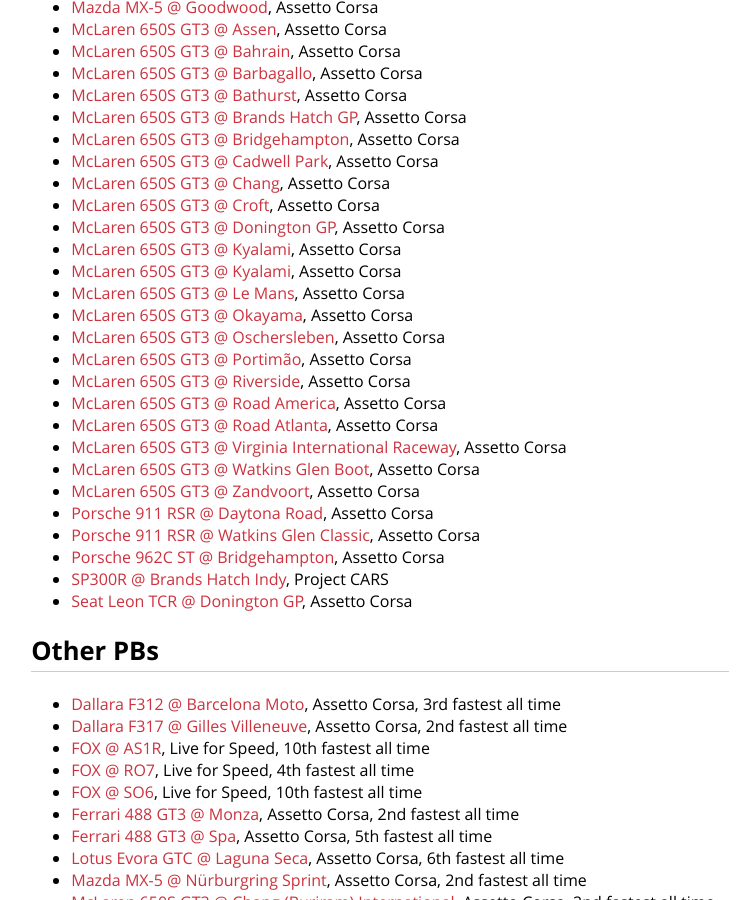
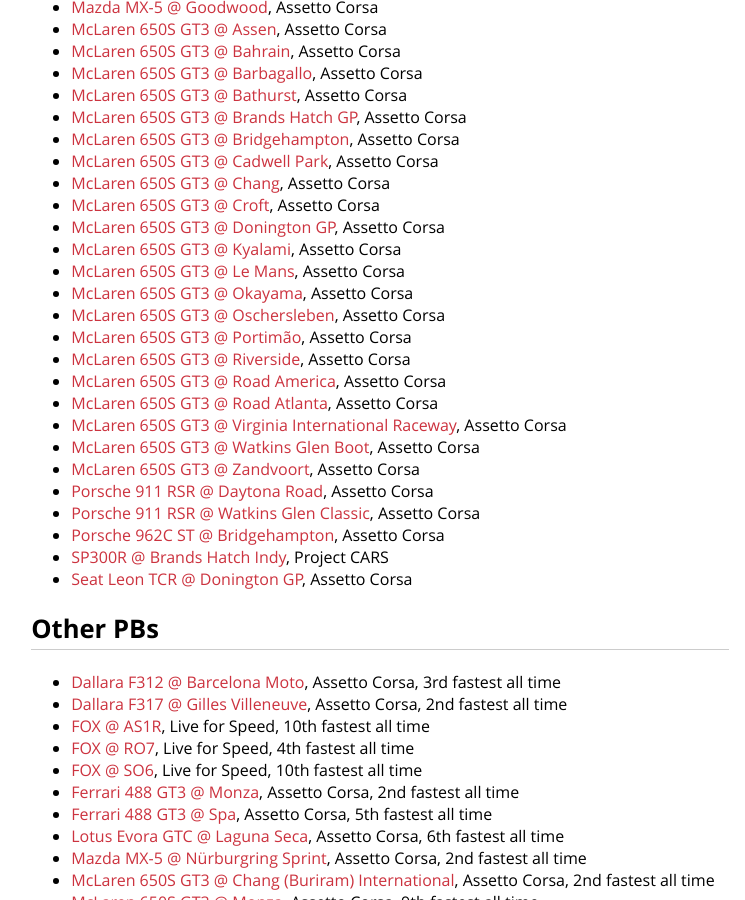
Before and after one commit to cdown/chrisdown.name, a Jekyll site: the page built from racing.md, in a window 1280 px wide and 900 px high, scrolled down 1000 px. Shown: the whole window, without its empty margins (260-1005 px from the left). Built offline with Jekyll 4.4.1, drawn with Linux system fonts in a browser that asks for light colours.

Commit message:
racing: Remove old Kyalami WR

```diff
--- a/racing.md
+++ b/racing.md
@@ -35,7 +35,6 @@ I don't do many esports events due to time commitment from work, but here are re
 - [McLaren 650S GT3 @ Chang](https://www.youtube.com/watch?v=WuKa4VXzTo8), Assetto Corsa
 - [McLaren 650S GT3 @ Croft](https://www.youtube.com/watch?v=3SGHcaFs0Z4), Assetto Corsa
 - [McLaren 650S GT3 @ Donington GP](https://www.youtube.com/watch?v=6AUg5jqUoes), Assetto Corsa
-- [McLaren 650S GT3 @ Kyalami](https://www.youtube.com/watch?v=HlK6OaALTy8), Assetto Corsa
 - [McLaren 650S GT3 @ Kyalami](https://www.youtube.com/watch?v=r0UeL8MoZpc), Assetto Corsa
 - [McLaren 650S GT3 @ Le Mans](https://www.youtube.com/watch?v=HdueqMLagAc), Assetto Corsa
 - [McLaren 650S GT3 @ Okayama](https://www.youtube.com/watch?v=EJHXOtWAq78), Assetto Corsa
```
